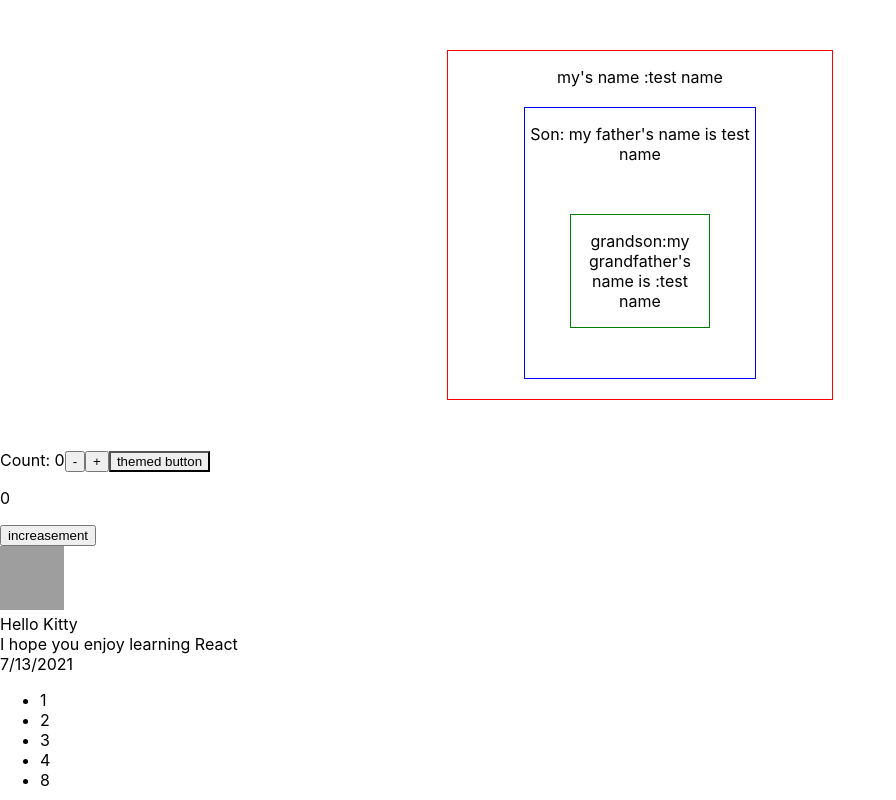
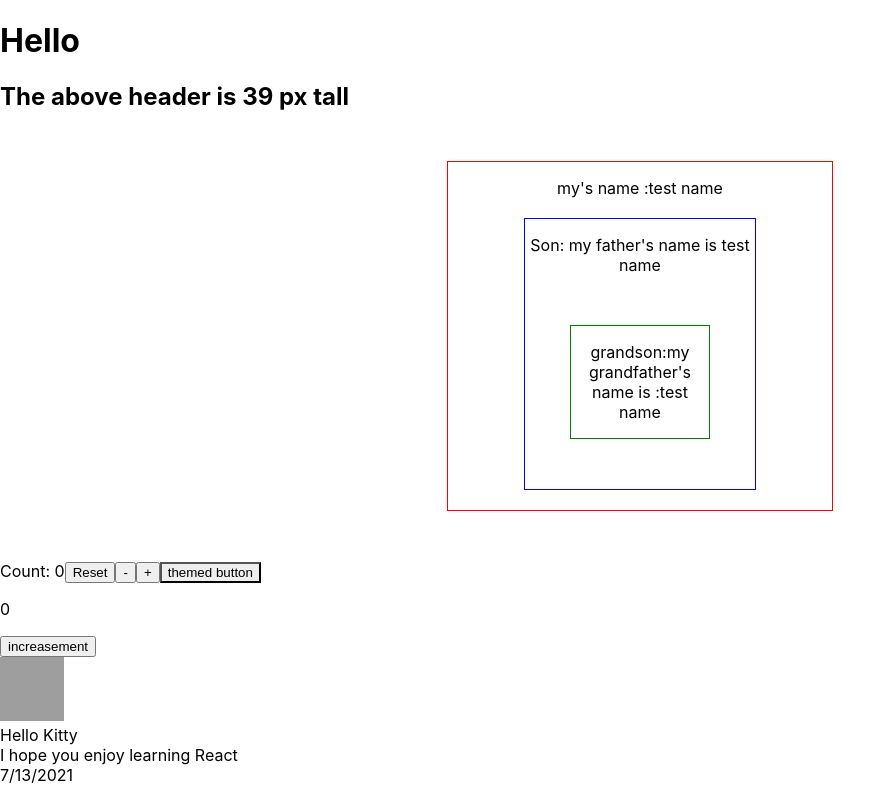
Before and after one commit to Qiaoliwang2020/learning-react, a React (Create React App) app: page / in a window 1280 px wide. Shown: the top 800 px of the page, without its empty margins (0-896 px from the left). Built offline with nearby package versions, Linux system fonts and the light colour scheme; grey boxes are pictures that could not be loaded.

Commit message:
useRef and useCallback to measure the hight of relatied node

```diff
--- a/src/App.js
+++ b/src/App.js
@@ -9,6 +9,7 @@ import { ThemeContext, themes } from './theme-context';
 import ThemedButton from './themed-button';
 import AddCount from './counter';
 import Counter from './counterUseReducer';
+import MeasureNode from './measure';
 
 export const {Provider,Consumer} = React.createContext("defaultValue");
 
@@ -81,13 +82,14 @@ function App() {
 
   return (
     <div className={classes.root}>
+      <MeasureNode></MeasureNode>
       <Provider value={name}>
         <div style={{border:'1px solid red', width:'30%', margin:'50px auto',textAlign:'center'}}>
            <p>my's name :{name}</p>
            <Son/>
         </div>
       </Provider>
-      <Counter></Counter>
+      <Counter initialCount={0}></Counter>
 
       <ThemeContext.Provider value={{theme:themes.light}}>
         <ThemedButton></ThemedButton>
--- a/src/counterUseReducer.js
+++ b/src/counterUseReducer.js
@@ -1,25 +1,32 @@
 import React ,{useReducer} from 'react';
 
-const initialState = {count:0};
+//const initialState = {count:0};
+
+const init =(initialCount) =>{
+    return {count: initialCount};
+  }
 
 const reducer = (state,action)=>{
     switch(action.type){
         case 'increment':
-            return { count:state.count +1 };
+            return {count: state.count + 1};
         case 'decrement':
-            return {count: state.count -1};
+            return {count: state.count - 1};
+        case 'reset':
+            return init(action.payload);
         default:
             throw new Error();
     }
 }
 
-const Counter =()=>{
+const Counter =({initialCount})=>{
 
-    const [state,dispatch] = useReducer(reducer,initialState);
+    const [state,dispatch] = useReducer(reducer, initialCount, init);
 
     return (
         <>
           Count: {state.count}
+          <button onClick={() => dispatch({type: 'reset', payload: initialCount})}>Reset</button>
           <button onClick={() => dispatch({type: 'decrement'})}>-</button>
           <button onClick={() => dispatch({type: 'increment'})}>+</button>
         </>
--- /dev/null
+++ b/src/measure.js
@@ -0,0 +1,20 @@
+import React,{useCallback,useState} from 'react';
+
+const MeasureNode=()=>{
+    const [height,setHeight] = useState(0);
+
+    const measuredRef = useCallback(node => {
+        if (node !== null) {
+          setHeight(node.getBoundingClientRect().height);
+        }
+      }, []);
+
+    return (
+        <>
+          <h1 ref={measuredRef}> Hello</h1>
+          <h2>The above header is {Math.round(height)} px tall</h2>
+        </>
+    )
+}
+
+export default MeasureNode;
```
